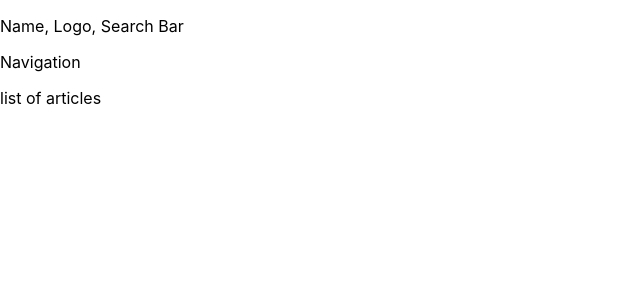
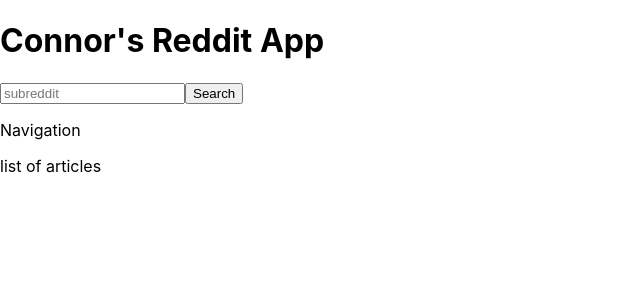
Before and after one commit to cMcVay/reddit-client-project, a React (Create React App) app: page / in a window 1280 px wide. Shown: the top 300 px of the page, without its empty margins (0-640 px from the left). Built offline with nearby package versions, Linux system fonts and the light colour scheme.

Commit message:
created and added Header component

```diff
--- a/src/App.js
+++ b/src/App.js
@@ -1,16 +1,16 @@
 import logo from './logo.svg';
 import './App.css';
+import Header from './components/header/header';
+import React from 'react';
 
 function App() {
   return (
     <>
-    <header>
-      <p>Name, Logo, Search Bar</p>
+      <Header />
       <p>Navigation</p>
-    </header>
-    <main>
-      <p>list of articles</p>
-    </main>
+      <main>
+        <p>list of articles</p>
+      </main>
     </>
   );
 }
--- a/src/components/header/header.js
+++ b/src/components/header/header.js
@@ -1,6 +1,6 @@
 import React from 'react';
 
-export default header = () => {
+const Header = () => {
     return (
         <header>
             <h1> Connor's Reddit App</h1>
@@ -19,3 +19,5 @@
         </header>
     )
 };
+
+export default Header;
```
